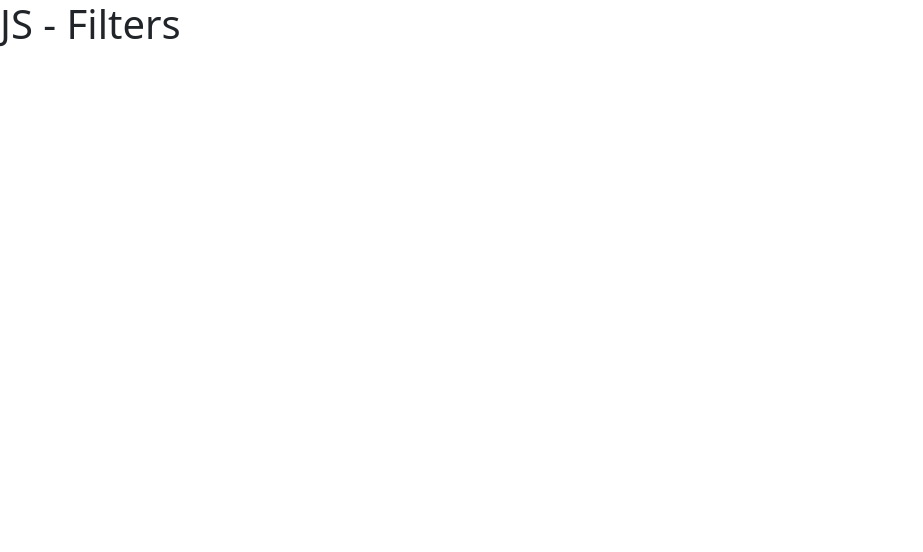
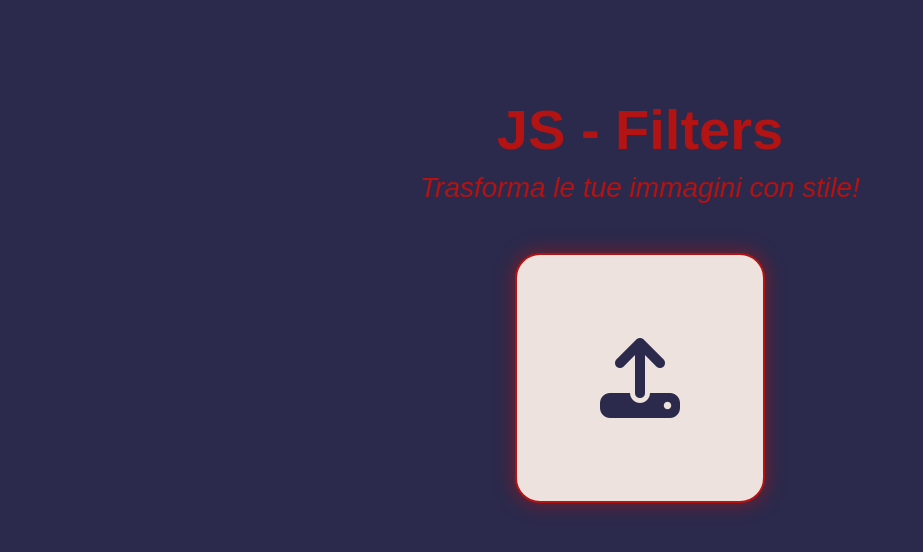
Before and after one commit to ElyPoli/js-filters, a plain HTML site: page index.html in a window 1280 px wide. Shown: the whole page, without its empty margins (0-923 px from the left). Drawn offline with nearby package versions, Linux system fonts and the light colour scheme; a web font is replaced by a local one.

Commit message:
add icon to upload img

```diff
--- a/css/style.css
+++ b/css/style.css
@@ -0,0 +1,49 @@
+/* General style */
+* {
+  font-family: "Marhey", sans-serif;
+}
+
+body {
+  background-color: #2b2a4c;
+}
+
+h1,
+h2,
+h3,
+h4,
+h5,
+h6 {
+  color: #b31312;
+}
+
+p {
+  color: #ea906c;
+}
+
+h1 {
+  font-size: 3.5rem;
+}
+
+/* btn upload */
+.upload-box {
+  height: 250px;
+  width: 250px;
+  aspect-ratio: 1/1;
+  background-color: #eee2de;
+  border: 2px solid #b31312;
+  box-shadow: 0px 0px 18px 2px rgba(181, 18, 18, 0.5);
+  border-radius: 25px;
+  margin: auto;
+  cursor: pointer;
+  transition: all .5s;
+}
+
+.upload-box:hover {
+  transform: scale(.98);
+  box-shadow: inset 0px 0px 18px 2px rgba(181, 18, 18, 0.5);
+}
+
+.upload-box > i {
+  font-size: 5rem;
+  color: #2b2a4c;
+}
--- a/index.html
+++ b/index.html
@@ -7,7 +7,9 @@
     <title>JS - Filters</title>
 
     <!-- Fontawesome -->
-    <script src="https://kit.fontawesome.com/1e3be9b4ce.js" crossorigin="anonymous"></script>
+    <link rel="stylesheet" href="https://cdnjs.cloudflare.com/ajax/libs/font-awesome/6.2.0/css/all.min.css"
+        integrity="sha512-xh6O/CkQoPOWDdYTDqeRdPCVd1SpvCA9XXcUnZS2FmJNp1coAFzvtCN9BmamE+4aHK8yyUHUSCcJHgXloTyT2A=="
+        crossorigin="anonymous" referrerpolicy="no-referrer">
 
     <!-- Bootstrap Style -->
     <link href="https://cdn.jsdelivr.net/npm/bootstrap@5.3.2/dist/css/bootstrap.min.css" rel="stylesheet"
@@ -15,10 +17,22 @@
 
     <!-- My CSS Style -->
     <link rel="stylesheet" href="css/style.css">
+
+    <!-- Font -->
+    <link rel="preconnect" href="https://fonts.googleapis.com">
+    <link rel="preconnect" href="https://fonts.gstatic.com" crossorigin>
+    <link href="https://fonts.googleapis.com/css2?family=Marhey:wght@300;400;600&display=swap" rel="stylesheet">
 </head>
 
 <body>
-    <h1>JS - Filters</h1>
+    <div class="container pt-5 mt-5">
+        <h1 class="text-center fw-bold">JS - Filters</h1>
+        <h3 class="text-center fst-italic mb-5">Trasforma le tue immagini con stile!</h3>
+
+        <div class="upload-box d-flex justify-content-center align-items-center mt-5">
+            <i class="fa-solid fa-upload"></i>
+        </div>
+    </div>
 
     <!-- JavaScript -->
     <script src="js/main.js"></script>
```
